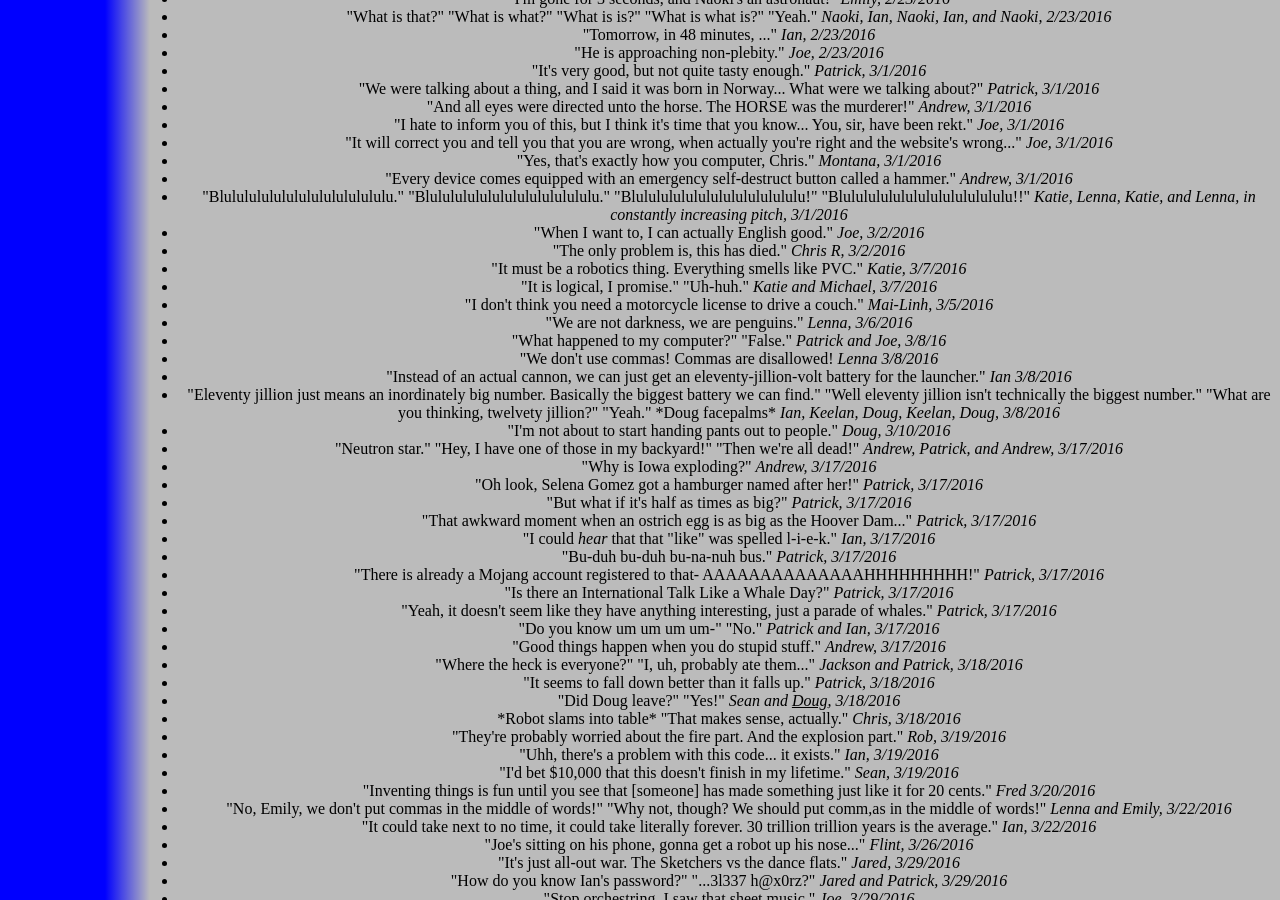
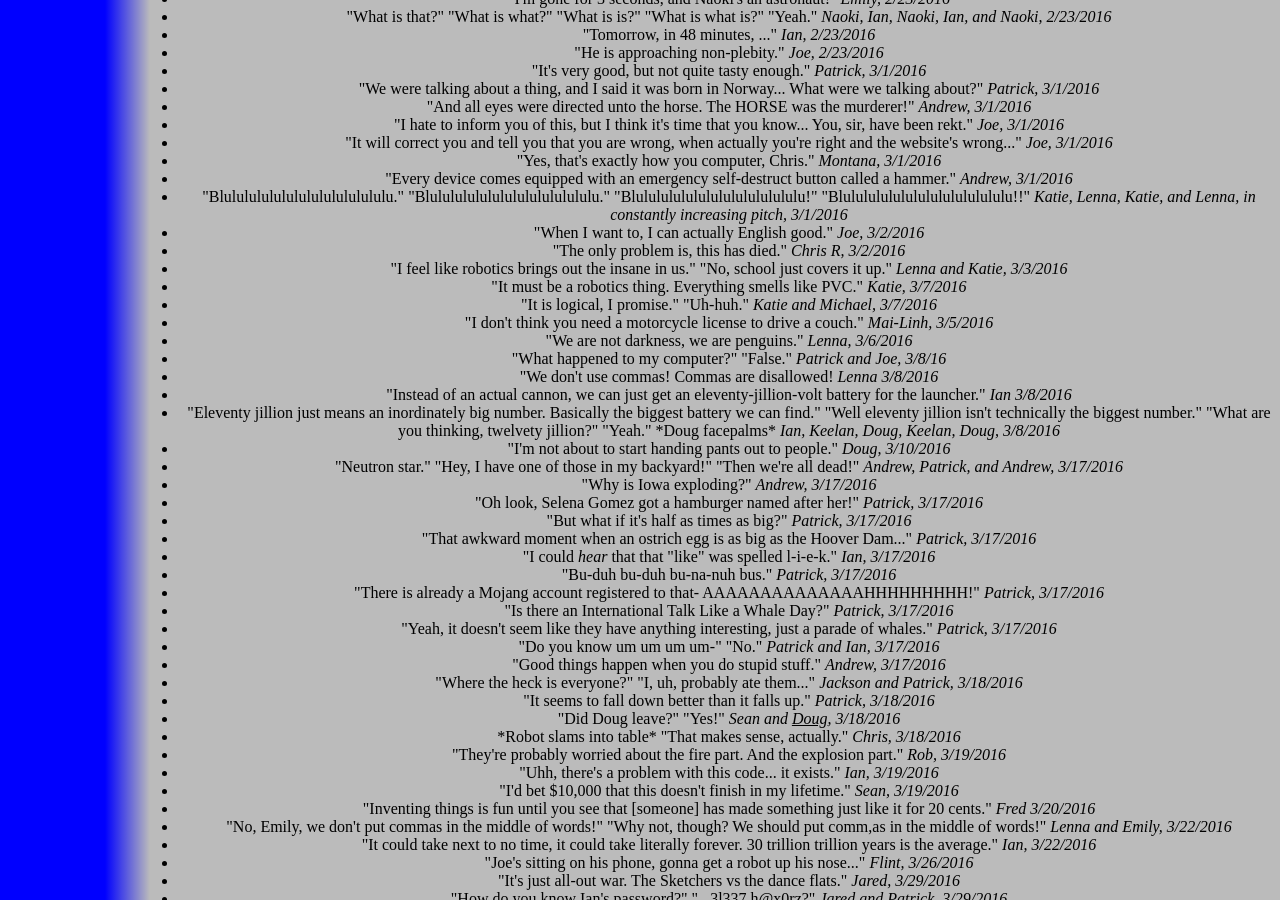
Before and after one commit to katiebugmoon/FRC4131.github.io, a Jekyll site: the page built from media/2016/quotes.html, in a window 1280 px wide and 900 px high, scrolled down 1718 px. Built offline with Jekyll 4.4.1, drawn with Linux system fonts in a browser that asks for light colours; nearby versions of some CDN libraries.

Commit message:
Update quotes.html

```diff
--- a/media/2016/quotes.html
+++ b/media/2016/quotes.html
@@ -104,6 +104,7 @@ title: Build Season 2016 Quotes
 	<li>"Blulululululululululululululu." "Blulululululululululululululu." "Blulululululululululululululu!" "Blulululululululululululululu!!" <i>Katie, Lenna, Katie, and Lenna, in constantly increasing pitch, 3/1/2016</i></li>
 	<li>"When I want to, I can actually English good." <i>Joe, 3/2/2016</i></li>
 	<li>"The only problem is, this has died." <i>Chris R, 3/2/2016</i></li>
+	<li>"I feel like robotics brings out the insane in us." "No, school just covers it up." <i>Lenna and Katie, 3/3/2016</i></li>
 	<li>"It must be a robotics thing. Everything smells like PVC." <i>Katie, 3/7/2016</i></li>
 	<li>"It is logical, I promise." "Uh-huh." <i>Katie and Michael, 3/7/2016</i></li>
 	<li>"I don't think you need a motorcycle license to drive a couch." <i>Mai-Linh, 3/5/2016</i></li>
```
